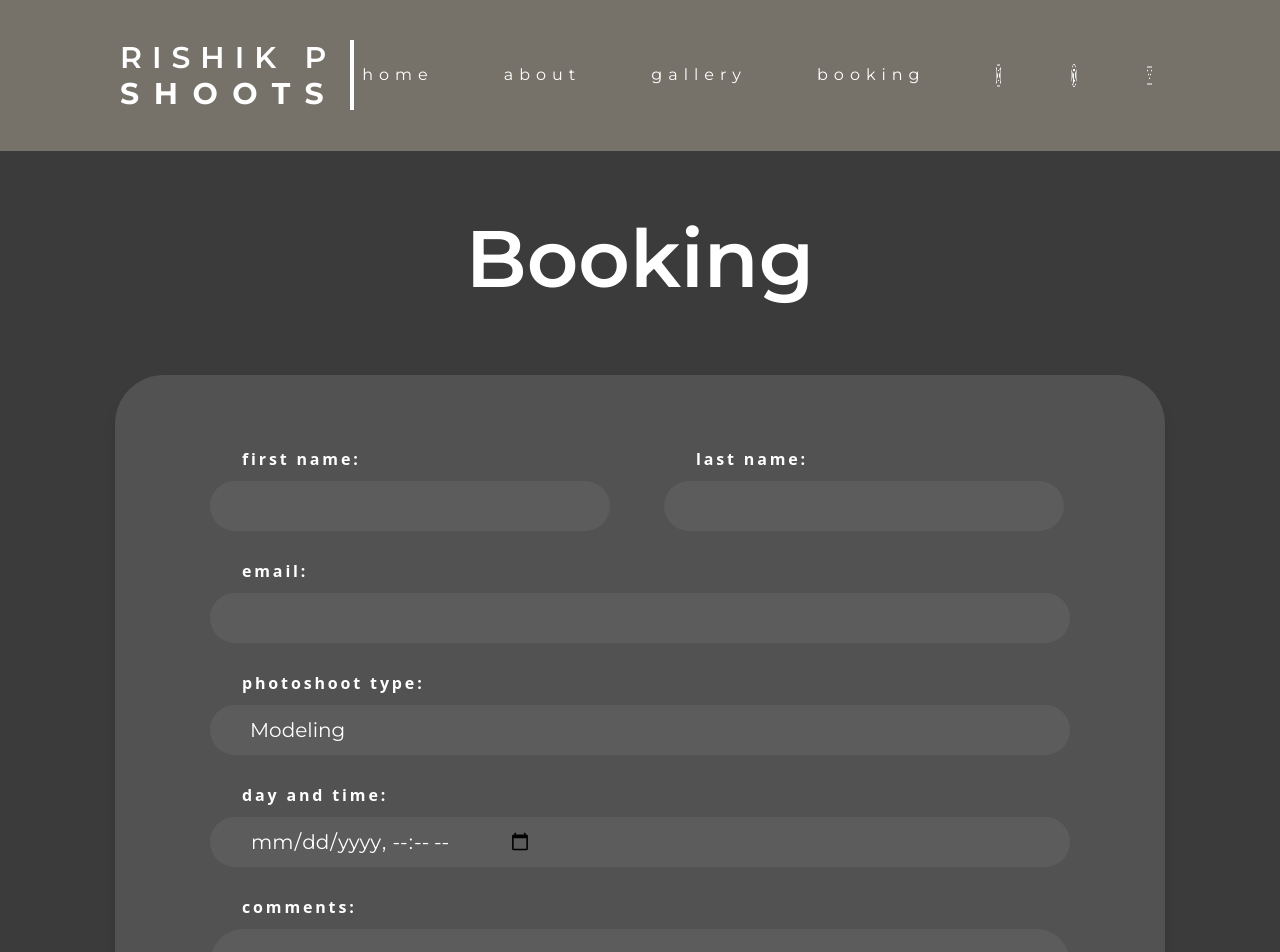
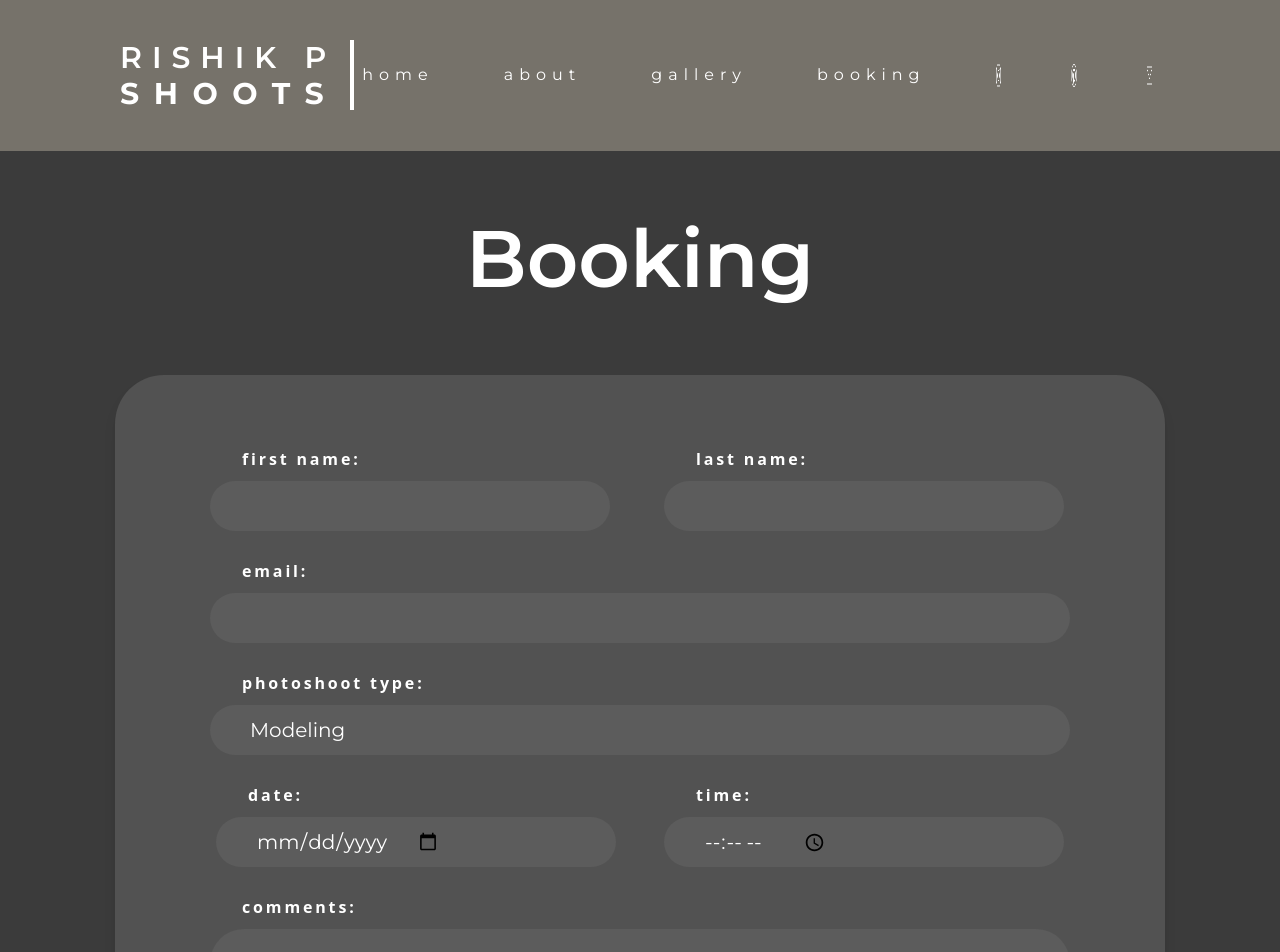
Before and after one commit to rishik-pulipaka/rishik-p-shoots, a React (Vite) app: page /booking in a window 1280 px wide. Shown: the top 952 px of the page. Built offline with nearby package versions, Linux system fonts and the light colour scheme.

Commit message:
- THE BOOKING FORM WORKS WITH MYSQL - User entires into the website will be inserted into the mysql datavase

```diff
--- a/package.json
+++ b/package.json
@@ -11,6 +11,7 @@
   },
   "dependencies": {
     "body-parser": "^1.20.3",
+    "cord": "^1.0.1",
     "cors": "^2.8.5",
     "dotenv": "^16.4.7",
     "express": "^4.21.2",
@@ -18,7 +19,8 @@
     "mysql2": "^3.12.0",
     "react": "^18.3.1",
     "react-dom": "^18.3.1",
-    "react-router-dom": "^7.1.1"
+    "react-router-dom": "^7.1.1",
+    "sequelize": "^6.37.5"
   },
   "devDependencies": {
     "@eslint/js": "^9.17.0",
--- a/src/components/AboutMain.jsx
+++ b/src/components/AboutMain.jsx
@@ -1,4 +1,4 @@
-import pfp from "../assets/profile_pic.jpg"
+import pfp from "../assets/blank_profile_picture.webp"
 
 const AboutMain = () => {
     return (
--- a/src/components/BookingForm.jsx
+++ b/src/components/BookingForm.jsx
@@ -7,7 +7,8 @@ const BookingForm = () => {
     last_name: "",
     email: "",
     photoshoot_type: "",
-    date_time: "",
+    date: "",
+    time: "",
     comments: "",
   });
 
@@ -18,7 +19,7 @@ const BookingForm = () => {
 
   const handleSubmit = async () => {
     try {
-      const response = await fetch("http://localhost:1800/bookings", {
+      const response = await fetch("http://localhost:5000/api/bookings", {
         method: "POST",
         headers: {
           "Content-Type": "application/json",
@@ -26,27 +27,28 @@ const BookingForm = () => {
         body: JSON.stringify(formData),
       });
 
-      const data = await response.json();
-
       if (response.ok) {
+        const result = await response.json();
+        console.log("Booking successful:", result);
         alert("Booking submitted successfully!");
+        // Optionally clear the form
         setFormData({
           first_name: "",
           last_name: "",
           email: "",
           photoshoot_type: "",
-          date_time: "",
+          date: "",
+          time: "",
           comments: "",
         });
       } else {
-        console.error("Server response error:", data);
-        alert(`Error submitting booking: ${data.error || "Unknown error"}`);
+        console.error("Failed to submit booking.");
       }
     } catch (error) {
-      console.error("Network error:", error);
-      alert("Failed to submit booking. Please try again.");
+      console.error("Error:", error);
     }
   };
+
 
 
 
@@ -123,18 +125,35 @@ const BookingForm = () => {
         </select>
       </div>
 
-      <div id="date-and-time-container" className="flex flex-col">
-        <label htmlFor="day-and-time" className="self-start ml-8 text-base font-bold text-white tracking-[2.85px] max-md:ml-2.5">
-            day and time:
-        </label>
-        <input
-          id="date-time"
-          type="datetime-local"
-          name="date_time"
-          value={formData.date_time}
-          onChange={handleChange}
-          className="flex shrink-0 mt-2.5 bg-[#5C5C5C] rounded-[34px] h-[50px] w-[860px] text-wrap pl-10 text-left text-white font-montserrat text-xl"
-        />
+      <div id="date-and-time-container" className="flex gap-7 max-md:flex-col">
+        <div id="date-container" className="flex flex-col w-6/12 max-md:ml-0 max-md:w-full">
+          <label htmlFor="date" className="self-start ml-8 text-base font-bold text-white tracking-[2.85px] max-md:ml-2.5">
+            date:
+          </label>
+          <input
+            id="date"
+            type="date"
+            name="date"
+            value={formData.date}
+            onChange={handleChange}
+            label="date"
+            className="flex shrink-0 mt-2.5 bg-[#5C5C5C] rounded-[34px] w-[400px] h-[50px] text-wrap pl-10 text-left text-white font-montserrat text-xl"
+          />
+        </div>
+
+        <div id="time-container" className="flex flex-col ml-5 w-6/12 max-md:ml-0 max-md:w-full">
+          <label htmlFor="time" className="self-start ml-8 text-base font-bold text-white tracking-[2.85px] max-md:ml-2.5">
+            time:
+          </label>
+          <input
+            id="time"
+            type="time"
+            name="time"
+            value={formData.time}
+            onChange={handleChange}
+            label="time"
+            className="flex shrink-0 mt-2.5 bg-[#5C5C5C] rounded-[34px] w-[400px] h-[50px] text-wrap pl-10 text-left text-white font-montserrat text-xl" />
+        </div>
       </div>
 
       <div id="comments-container" className="flex flex-col">
```
Also changed, not shown: _server.js (added, +51 -0 lines), server.js (+24 -45 lines), src/assets/blank_profile_picture.webp (added), 1 other file (tests, documents, lock files or other folders).
